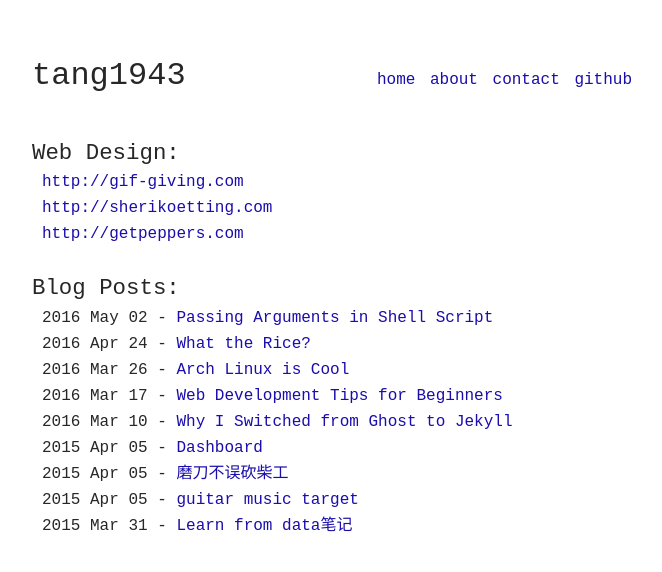
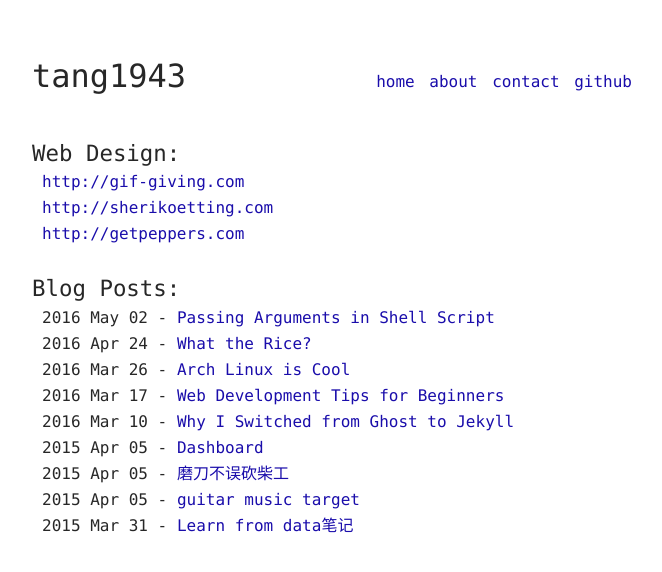
Before and after one commit to tang1943/tang1943.github.io, a Jekyll site: the page built from index.html, in a window 1280 px wide. Shown: the top 572 px of the page, without its empty margins (308-970 px from the left). Built offline with Jekyll 4.4.1, drawn with Linux system fonts in a browser that asks for light colours.

Commit message:
update font

```diff
--- a/assets/css/main.scss
+++ b/assets/css/main.scss
@@ -7,7 +7,7 @@
 body {
     color: $color-fg;
     background: $color-bg;
-    font-family: 'Courier New', 'Monaco', '文泉驿', 'Microsoft YaHei', '微软雅黑',  'Microsoft JhengHei', '华文细黑', 'STHeiti', 'MingLiu', '文泉驿微米黑', ;
+    font-family: 'Monaco', '文泉驿', 'Microsoft YaHei', '微软雅黑',  'Microsoft JhengHei', '华文细黑', 'STHeiti', 'MingLiu', '文泉驿微米黑', 'Courier New';
     font-size: 100%;
     font-weight: 400;
 }
```
Also changed, not shown: _posts/2015-04-19-磨刀不误砍柴工.md (renamed from _posts/2015-04-19-磨刀不误砍柴工.html).
